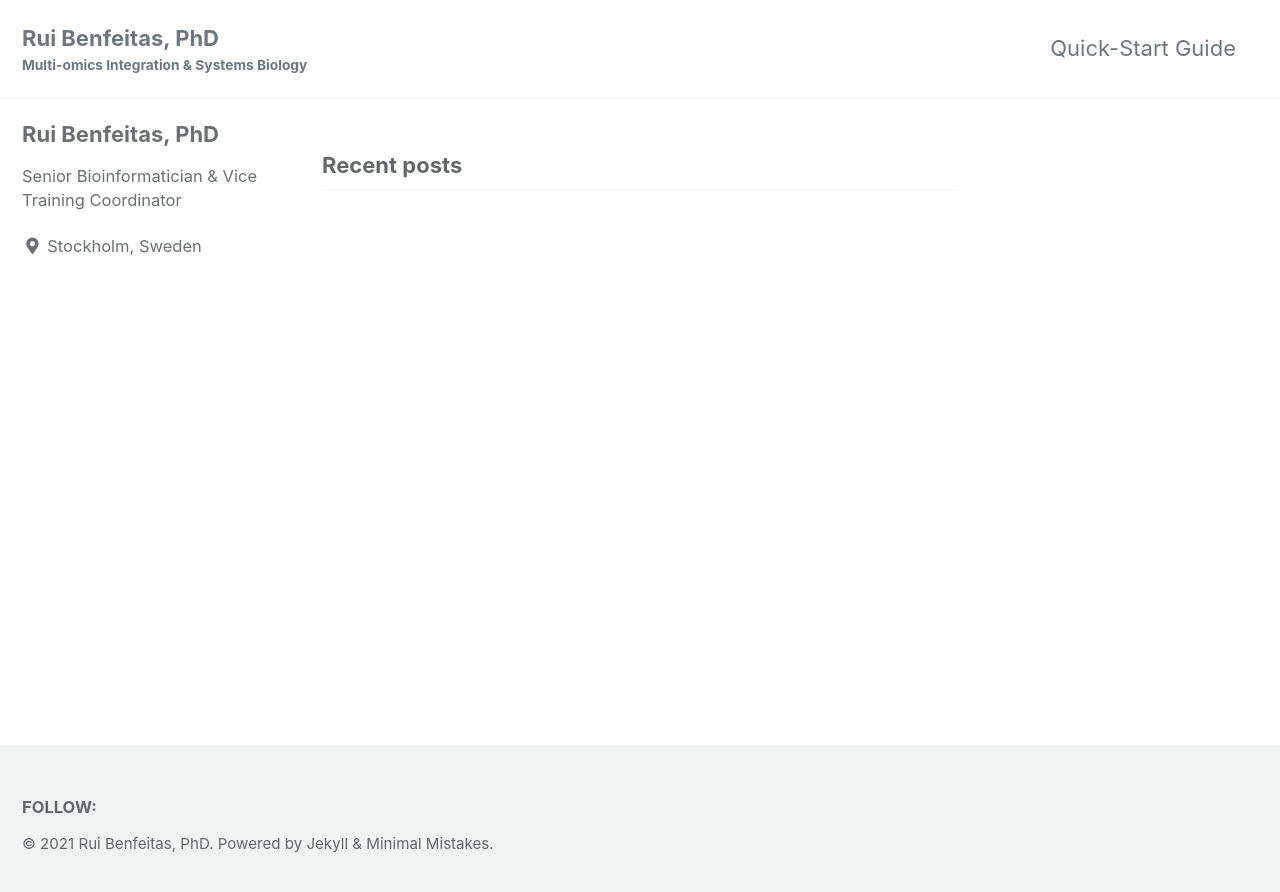
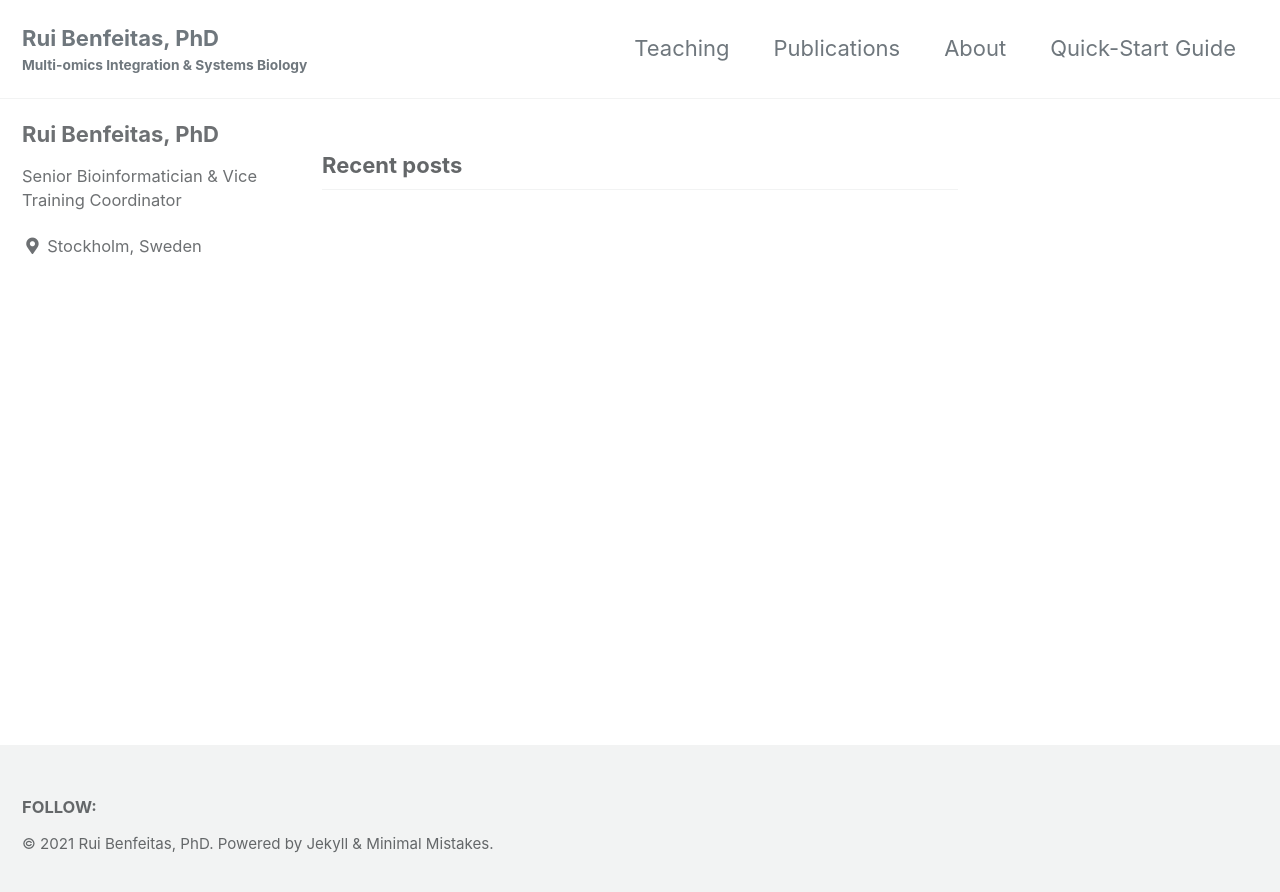
Before and after one commit to Benfeitas/theme_testing, a Jekyll site: the page built from index.html, in a window 1280 px wide. Shown: the top 892 px of the page. Built offline with Jekyll 4.4.1, drawn with Linux system fonts in a browser that asks for light colours; cached includes are drawn as plain includes; the list of posts is cut into pages by our own code.

Commit message:
add page nav

```diff
--- a/_data/navigation.yml
+++ b/_data/navigation.yml
@@ -1,5 +1,11 @@
 # main links
 main:
+  - title: Teaching
+    url: pages/teaching
+  - title: Publications
+    url: pages/publications
+  - title: About
+    url: pages/about
   - title: "Quick-Start Guide"
     url: https://mmistakes.github.io/minimal-mistakes/docs/quick-start-guide/
   # - title: "About"
```
